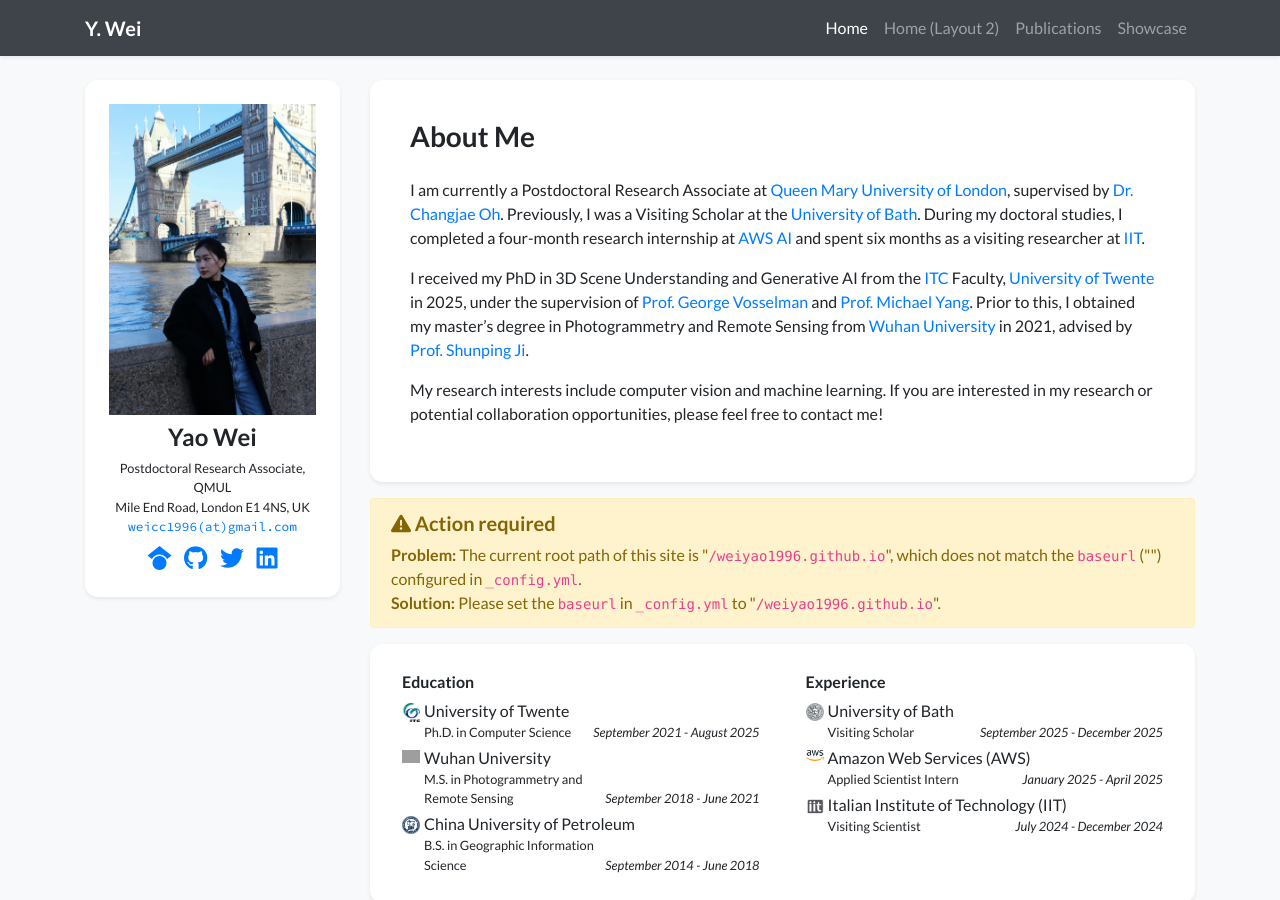
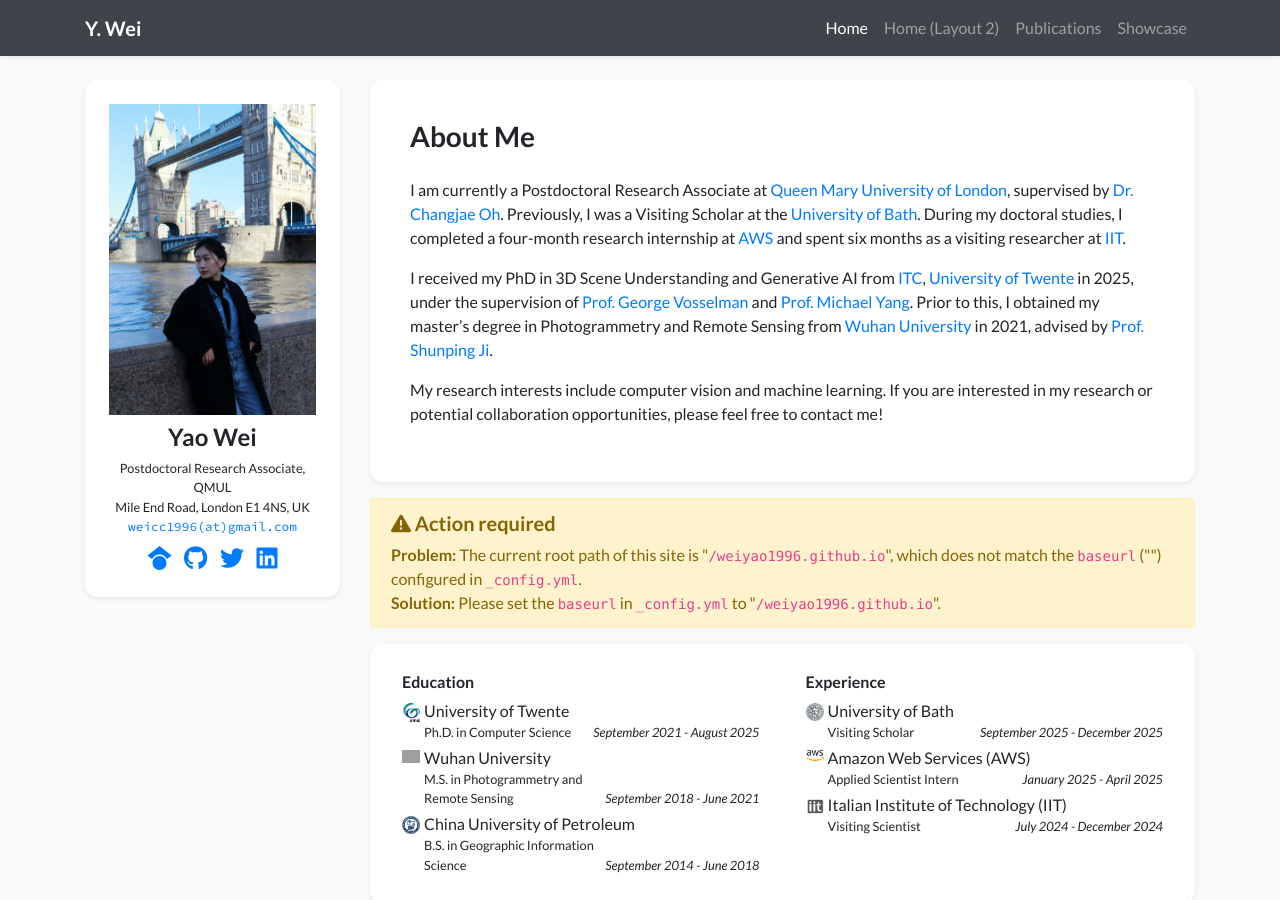
Before and after one commit to weiyao1996/weiyao1996.github.io, a Jekyll site: the page built from index.html, in a window 1280 px wide and 900 px high. Built offline with Jekyll 4.4.1, drawn with Linux system fonts in a browser that asks for light colours; nearby versions of some CDN libraries; a style sheet for code colours, icons or effects is not loaded; grey boxes are pictures that could not be loaded.

Commit message:
Update profile.yml

```diff
--- a/_data/profile.yml
+++ b/_data/profile.yml
@@ -24,10 +24,10 @@
   <p>
     I am currently a Postdoctoral Research Associate at <a href="https://www.qmul.ac.uk/" target="_blank">Queen Mary University of London</a>, supervised by <a href="https://www.seresearch.qmul.ac.uk/cmai/people/coh/" target="_blank">Dr. Changjae Oh</a>.
     Previously, I was a Visiting Scholar at the <a href="https://www.bath.ac.uk/" target="_blank">University of Bath</a>.
-    During my doctoral studies, I completed a four-month research internship at <a href="https://aws.amazon.com/">AWS AI</a> and spent six months as a visiting researcher at <a href="https://iit.it/">IIT</a>.
+    During my doctoral studies, I completed a four-month research internship at <a href="https://aws.amazon.com/">AWS</a> and spent six months as a visiting researcher at <a href="https://iit.it/">IIT</a>.
   </p>
   <p>
-    I received my PhD in 3D Scene Understanding and Generative AI from the <a href="https://www.itc.nl/" target="_blank">ITC</a> Faculty, <a href="https://www.utwente.nl/" target="_blank">University of Twente</a> in 2025, under the supervision of <a href="https://research.utwente.nl/en/persons/george-vosselman" target="_blank">Prof. George Vosselman</a> and <a href="https://sites.google.com/site/michaelyingyang" target="_blank">Prof. Michael Yang</a>.
+    I received my PhD in 3D Scene Understanding and Generative AI from <a href="https://www.itc.nl/" target="_blank">ITC</a>, <a href="https://www.utwente.nl/" target="_blank">University of Twente</a> in 2025, under the supervision of <a href="https://research.utwente.nl/en/persons/george-vosselman" target="_blank">Prof. George Vosselman</a> and <a href="https://sites.google.com/site/michaelyingyang" target="_blank">Prof. Michael Yang</a>.
     Prior to this, I obtained my master’s degree in Photogrammetry and Remote Sensing from <a href="http://en.whu.edu.cn/" target="_blank">Wuhan University</a> in 2021, advised by <a href="http://gpcv.whu.edu.cn/" target="_blank">Prof. Shunping Ji</a>.
   </p>
   <p>
```
